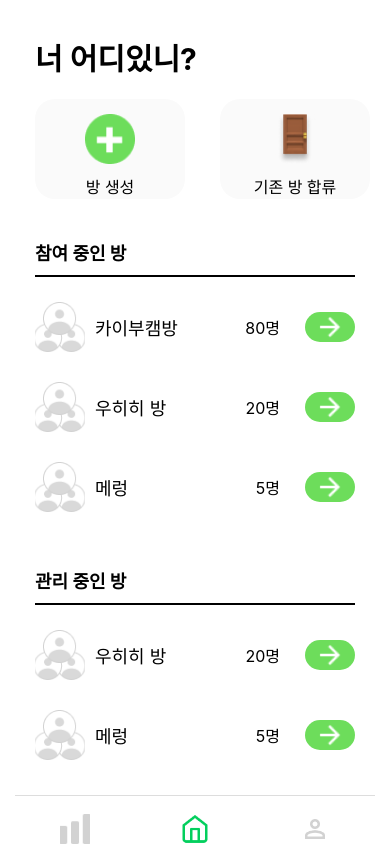
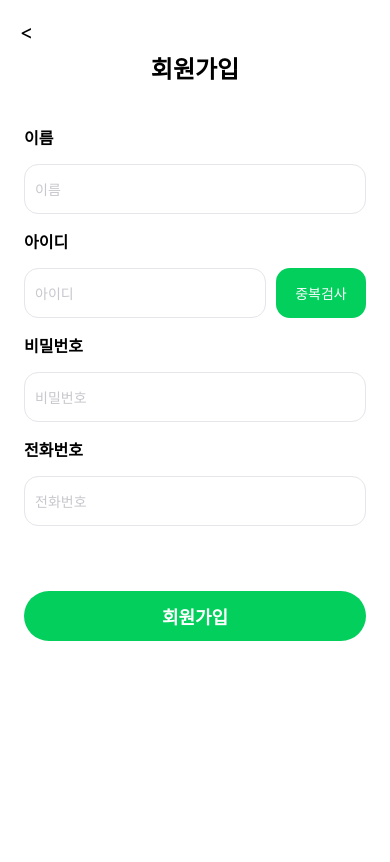
Before and after one commit to NOEL-code/madcamp_2, a React Native app in the folder app/: screen / in a window 390 px wide. Built offline with nearby package versions, Linux system fonts and the light colour scheme.

Commit message:
change SignUp
회원가입 페이지 디자인 업데이트

```diff
--- a/app/App.js
+++ b/app/App.js
@@ -19,7 +19,7 @@ const Stack = createStackNavigator();
 const App = () => {
   return (
     <NavigationContainer>
-      <Stack.Navigator initialRouteName="Main">
+      <Stack.Navigator initialRouteName="LogIn">
         <Stack.Screen
           name="Main"
           component={MainScreen}
--- a/app/LogIn.js
+++ b/app/LogIn.js
@@ -2,41 +2,45 @@ import React from 'react';
 import {
   View,
   Text,
-  Image,
   TouchableOpacity,
   StyleSheet,
-  ScrollView,
   TextInput
 } from 'react-native';
-
 
 const LogIn = ({navigation}) => {
     return (
     <View style={styles.container}>
-        <Text style={styles.appName}>앱이름앱이름앱이름</Text>
-        <Text style={styles.welcomeText}>환영합니다!</Text>
+        <TouchableOpacity onPress={() => navigation.goBack()} style={styles.backButton}>
+            <Text style={styles.backButtonText}>{'<'}</Text>
+        </TouchableOpacity>
+        <Text style={styles.title}>회원가입</Text>
 
         <View style={styles.inputContainer}>
             <View style={styles.inputWrapper}>
+                <Text style={styles.label}>이름</Text>
+                <TextInput style={styles.input} placeholder="이름" placeholderTextColor="#C7C7CD"/>
+            </View>
+            <View style={styles.inputWrapper}>
                 <Text style={styles.label}>아이디</Text>
-                <TextInput style={styles.input} placeholder="아이디" placeholderTextColor="#FFFFFF"/>
+                <View style={styles.inputRow}>
+                    <TextInput style={styles.inputWithButton} placeholder="아이디" placeholderTextColor="#C7C7CD"/>
+                    <TouchableOpacity style={styles.checkButton}>
+                        <Text style={styles.checkButtonText}>중복검사</Text>
+                    </TouchableOpacity>
+                </View>
             </View>
             <View style={styles.inputWrapper}>
                 <Text style={styles.label}>비밀번호</Text>
-                <TextInput style={styles.input} placeholder="비밀번호" placeholderTextColor="#FFFFFF" secureTextEntry={true}/>
+                <TextInput style={styles.input} placeholder="비밀번호" placeholderTextColor="#C7C7CD" secureTextEntry={true}/>
             </View>
-            <TouchableOpacity
-                style={styles.signUpButton}
-                onPress = {gotoMain}
-            >
-        </TouchableOpacity>
+            <View style={styles.inputWrapper}>
+                <Text style={styles.label}>전화번호</Text>
+                <TextInput style={styles.input} placeholder="전화번호" placeholderTextColor="#C7C7CD"/>
+            </View>
         </View>
 
-        <TouchableOpacity
-            style={styles.logInButton}
-            onPress = {() => navigation.navigate('SignUp')}
-            >
-            <Text style={styles.signUpText}>아직 회원이 아니신가요?</Text>
+        <TouchableOpacity style={styles.signUpButton} onPress={() => navigation.navigate('Main')}>
+            <Text style={styles.signUpButtonText}>회원가입</Text>
         </TouchableOpacity>
     </View>
     );
@@ -45,61 +49,83 @@ const LogIn = ({navigation}) => {
 const styles = StyleSheet.create({
     container: {
         flex: 1,
-        justifyContent: 'center',
-        alignItems: 'center',
-        backgroundColor: '#FFFFFF', // 전체 배경 흰색
+        backgroundColor: '#FFFFFF',
         paddingHorizontal: 24,
+        paddingTop: 50,
     },
-      appName: {
+    backButton: {
+        position: 'absolute',
+        top: 20,
+        left: 20,
+    },
+    backButtonText: {
+        fontSize: 20,
+        color: '#000',
+    },
+    title: {
         fontSize: 24,
         fontWeight: 'bold',
         textAlign: 'center',
-        marginBottom: 10,
-      },
-      welcomeText: {
-        fontSize: 18,
-        textAlign: 'center',
-        marginBottom: 20,
+        marginBottom: 40,
     },
     inputContainer: {
-        backgroundColor: '#00C853', // 녹색 배경
-        padding: 20,
-        borderRadius: 10,
-        width: '100%',
         marginBottom: 20,
     },
     inputWrapper: {
         marginBottom: 15,
     },
     label: {
-        color: '#FFFFFF',
-        fontSize: 20,
+        fontSize: 16,
+        fontWeight: 'bold',
+        color: '#000',
         marginBottom: 15,
     },
     input: {
-        height: 40,
-        borderColor: 'gray',
-        borderWidth: 0,
-        borderRadius: 20,
+        height: 50,
+        borderColor: '#E5E5EA',
+        borderWidth: 1,
+        borderRadius: 14,
         backgroundColor: '#FFFFFF',
         paddingHorizontal: 10,
     },
+    inputRow: {
+        flexDirection: 'row',
+        alignItems: 'center',
+    },
+    inputWithButton: {
+        flex: 1,
+        height: 50,
+        borderColor: '#E5E5EA',
+        borderWidth: 1,
+        borderRadius: 14,
+        backgroundColor: '#FFFFFF',
+        paddingHorizontal: 10,
+    },
+    checkButton: {
+        marginLeft: 10,
+        height: 50,
+        width: 90,
+        paddingHorizontal: 15,
+        justifyContent: 'center',
+        alignItems: 'center',
+        backgroundColor: '#03CF5D',
+        borderRadius: 14,
+    },
+    checkButtonText: {
+        color: '#FFF',
+    },
     signUpButton: {
-        paddingVertical: 10,
-        paddingHorizontal: 40,
-        borderRadius: 5,
-        marginBottom: 20,
+        marginTop: 30,
+        height: 50,
+        backgroundColor: '#03CF5D',
+        borderRadius: 25,
+        justifyContent: 'center',
+        alignItems: 'center',
     },
-      logInButton: {
-        backgroundColor: 'white',
-        paddingVertical: 10,
-        paddingHorizontal: 40,
-        borderRadius: 5,
-        marginBottom: 20,
-      },
-      signUpText: {
-        color: '#000000',
-        fontSize: 15,
+    signUpButtonText: {
+        color: '#FFF',
+        fontWeight: 'bold',
+        fontSize: 18,
     },
 });
 
--- a/app/Statistics.js
+++ b/app/Statistics.js
@@ -12,7 +12,7 @@ import { Calendar } from 'react-native-calendars';
 const workDays = [
   { date: '2024-07-04', on: '10:30:00', off: '22:00:00', away: [{ start: '14:00:00', end: '15:00:00' }] },
   { date: '2024-07-06', on: '10:30:00', off: '22:00:00', away: [{ start: '14:00:00', end: '15:00:00' }] },
-  { date: '2024-07-25', on: '13:30:00', off: '22:00:00', away: [{ start: '14:00:00', end: '15:00:00' }, { start: '16:00:00', end: '16:30:00' }] },
+  { date: '2024-07-25', on: '13:30:00', off: '24:00:00', away: [{ start: '14:00:00', end: '15:00:00' }, { start: '16:00:00', end: '16:30:00' }, { start: '18:00:00', end: '21:00:00' }] },
 ];
 
 const getMarkedDates = (workDays, selected) => {
@@ -108,26 +108,54 @@ const Stat = ({ navigation }) => {
               </View>
               <View style={styles.progressBarContainer}>
                 <View style={styles.progressBar}>
+                  {/* 출근부터 첫 외출 전까지 */}
                   <View
                     style={[
                       styles.timeSegment,
                       {
                         left: `${calculatePercentage(selectedWorkDay.on)}%`,
                         width: `${calculatePercentage(selectedWorkDay.away[0].start) - calculatePercentage(selectedWorkDay.on)}%`,
+                        backgroundColor: '#03CF5D'
                       },
                     ]}
                   />
+                  {/* 외출 복귀 후 다음 외출 전까지 */}
                   {selectedWorkDay.away.map((period, index) => (
+                    <React.Fragment key={index}>
                       <View
-                      key={index}
+                        style={[
+                          styles.timeSegment,
+                          {
+                            left: `${calculatePercentage(period.start)}%`,
+                            width: `${calculatePercentage(period.end) - calculatePercentage(period.start)}%`,
+                            backgroundColor: '#DFDFDF'
+                          },
+                        ]}
+                      />
+                      {index < selectedWorkDay.away.length - 1 ? (
+                        <View
+                          style={[
+                            styles.timeSegment,
+                            {
+                              left: `${calculatePercentage(period.end)}%`,
+                              width: `${calculatePercentage(selectedWorkDay.away[index + 1].start) - calculatePercentage(period.end)}%`,
+                              backgroundColor: '#03CF5D'
+                            },
+                          ]}
+                        />
+                      ) : (
+                        <View
                           style={[
                             styles.timeSegment,
                             {
                               left: `${calculatePercentage(period.end)}%`,
                               width: `${calculatePercentage(selectedWorkDay.off) - calculatePercentage(period.end)}%`,
+                              backgroundColor: '#03CF5D'
                             },
                           ]}
                         />
+                      )}
+                    </React.Fragment>
                   ))}
                 </View>
               </View>
@@ -237,21 +265,20 @@ const styles = StyleSheet.create({
     width: '80%',
     height: 20,
     borderRadius: 10,
-    backgroundColor: '#d3d3d3',
+    backgroundColor: '#dfdfdf',
     marginBottom: 10,
     position: 'relative',
   },
   progressBar: {
     height: '100%',
     borderRadius: 10,
-    backgroundColor: '#d3d3d3',
+    backgroundColor: '#dfdfdf',
     position: 'relative',
   },
   timeSegment: {
     position: 'absolute',
     height: '100%',
-    backgroundColor: '#03CF5D',
-    borderRadius: 10
+    borderRadius: 10,
   },
   legendContainer: {
     flexDirection: 'row',
```
Lines whose indentation alone changed are shown as unchanged.
